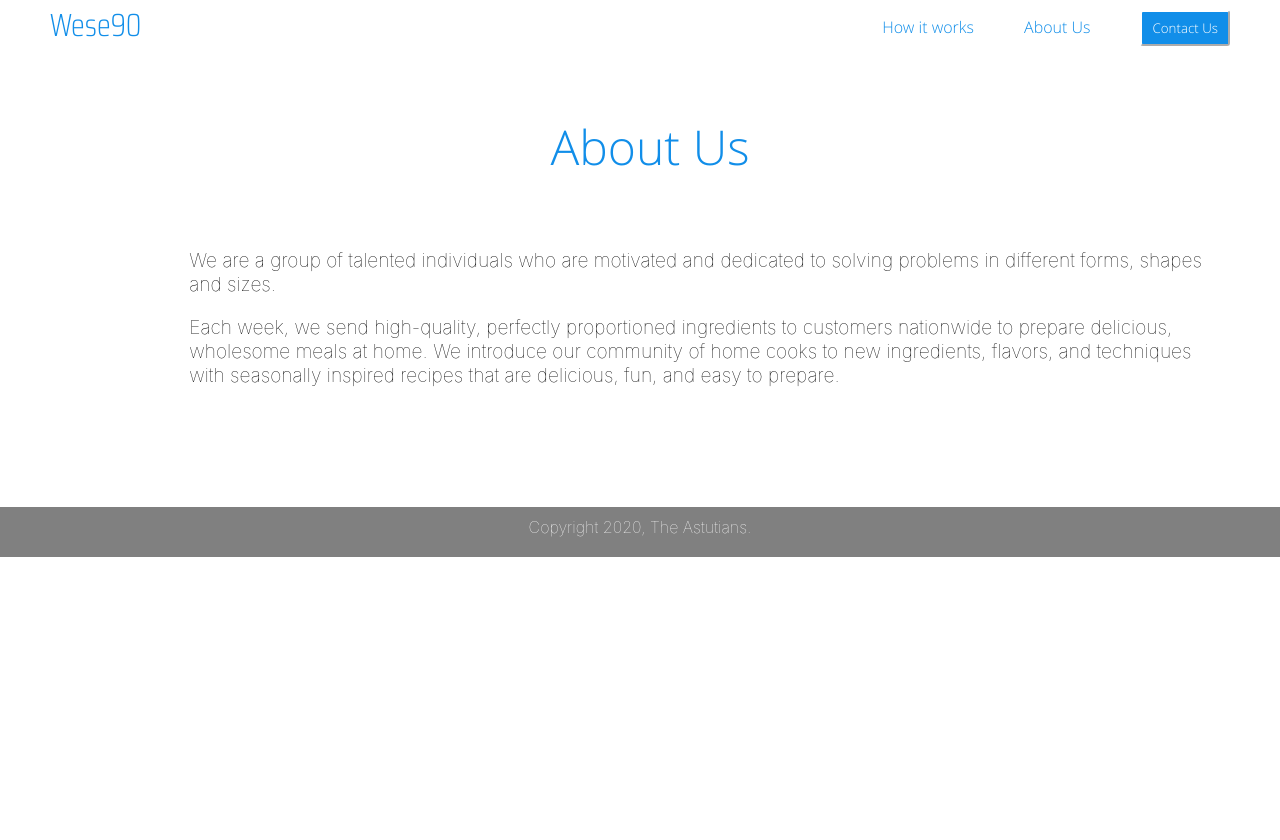
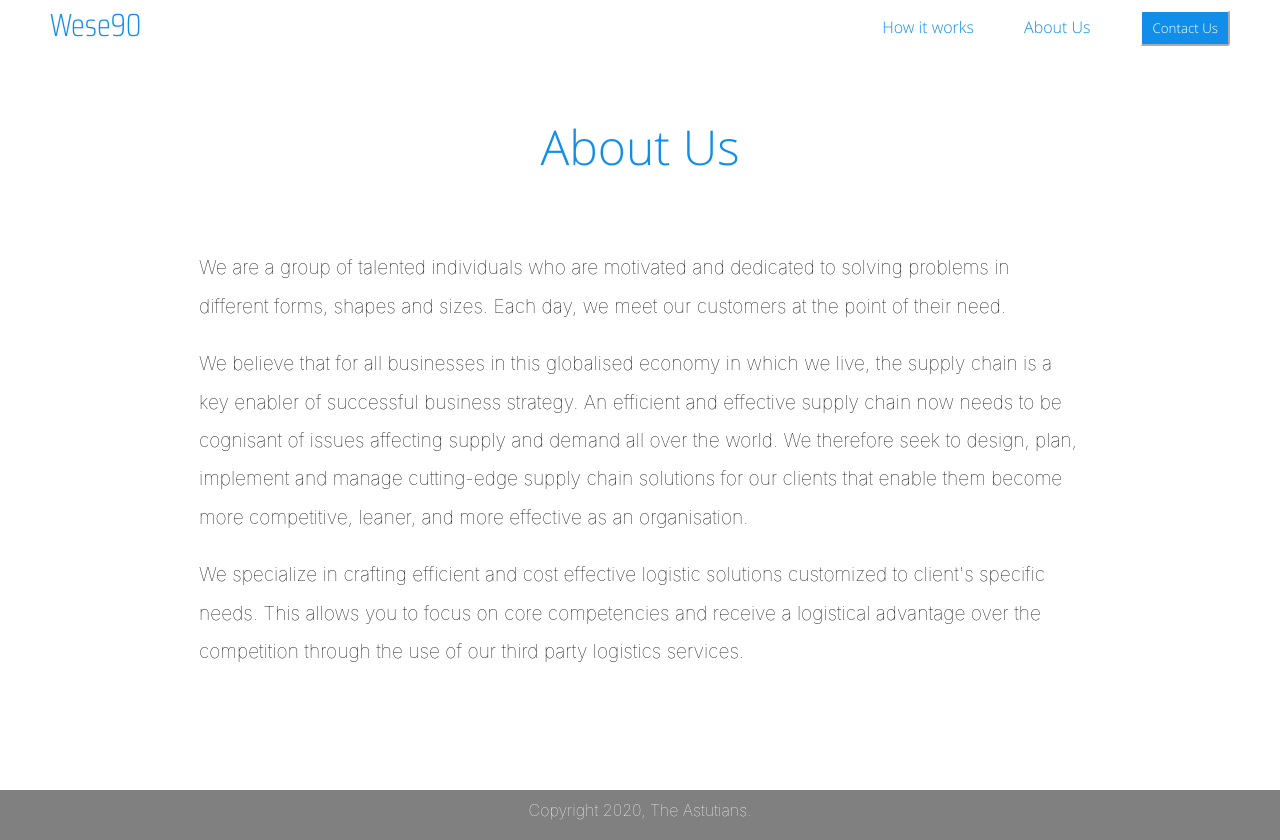
Before and after one commit to TheAstutian/wese90, a React (Create React App) app: page /about in a window 1280 px wide. Before the commit the page ends 800 px from the top, so only its background shows below. Built offline with nearby package versions, Linux system fonts and the light colour scheme; the HTML template or start-up script is replaced by a standard one.

Commit message:
added content to about us

```diff
--- a/src/pages/about/about.component.jsx
+++ b/src/pages/about/about.component.jsx
@@ -5,9 +5,11 @@ const About = () =>(
     <div className='about-container'>
         <span>About Us</span>
         <div className='about-content'>
-            <p>We are a group of talented individuals who are motivated and dedicated to solving problems in different forms, shapes and sizes. </p>
-            <p>Each week, we send high-quality, perfectly proportioned ingredients to customers nationwide to prepare delicious, wholesome meals at home. We introduce our community of home cooks to new ingredients, flavors, and techniques with seasonally inspired recipes that are delicious, fun, and easy to prepare.</p>
+            <p>We are a group of talented individuals who are motivated and dedicated to solving problems in different forms, shapes and sizes. Each day, we meet our customers at the point of their need.</p>
 
+            <p>We believe that for all businesses in this globalised economy in which we live, the supply chain is a key enabler of successful business strategy. An efficient and effective supply chain now needs to be cognisant of issues affecting supply and demand all over the world. We therefore seek to design, plan, implement and manage cutting-edge supply chain solutions for our clients that enable them become more competitive, leaner, and more effective as an organisation.</p>
+
+            <p> We specialize in crafting efficient and cost effective logistic solutions customized to client's specific needs. This allows you to focus on core competencies and receive a logistical advantage over the competition through the use of our third party logistics services.</p>
         </div>
     </div>
 )
--- a/src/pages/about/about.style.scss
+++ b/src/pages/about/about.style.scss
@@ -1,5 +1,5 @@
 .about-container{
-    width: 100%;
+
     margin: 10px;
     display: flex;
     flex-direction: column;
@@ -10,16 +10,18 @@
         font-size: 3em;
     }
     .about-content{
-        padding-left: 5%;
-        padding-right: 5%;
+
         padding-top: 50px;
+        margin-left: 15%;
+        margin-right: 15%;
 
 
         p{
             font-weight: lighter;
             font-size: 1.2em;
             text-align: left;
-            padding-left: 10%;
+
+            line-height: 2em;
         }
     }
 }
```
